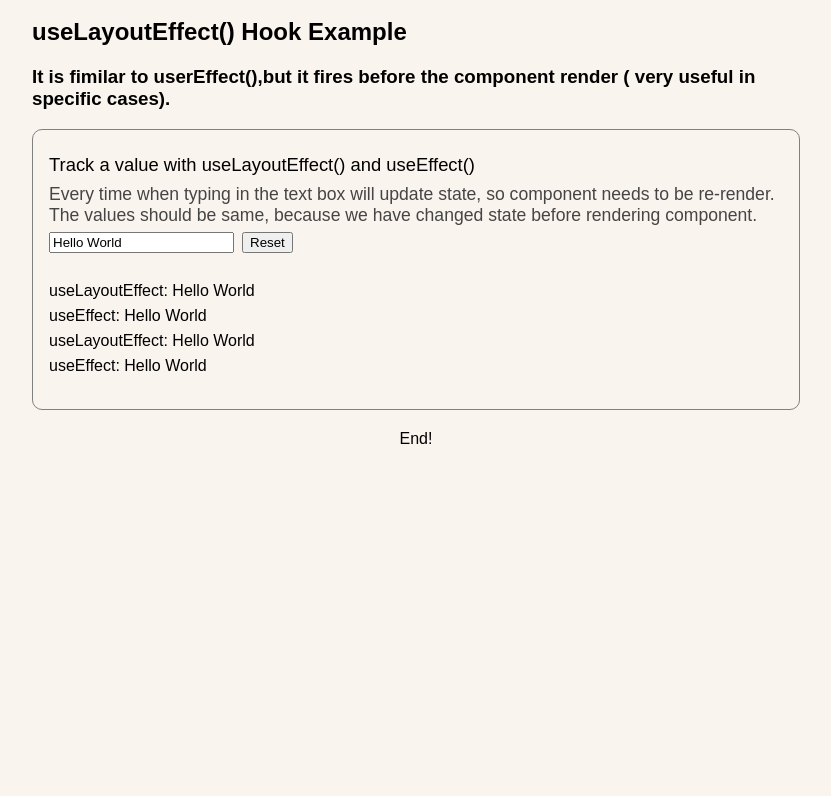
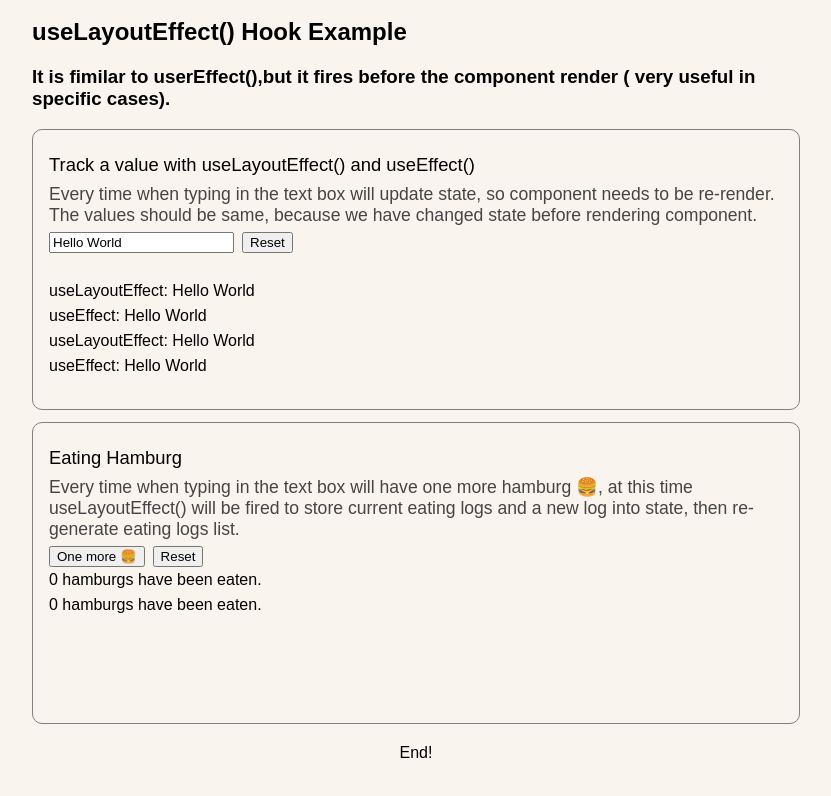
Before and after one commit to hwangblood/react-hooks-course, a React (Vite) app: page / in a window 1280 px wide. Shown: the part 1310-2106 px from the top of the page, without its empty margins (224-1055 px from the left). Before the commit the page ends 1828 px from the top, so only its background shows below. Built offline with nearby package versions, Linux system fonts and the light colour scheme; no server answers.

Commit message:
useLayoutEffect Hamburg Usecase

```diff
--- /dev/null
+++ b/src/components/usecases/useLayoutEffect/HamburgUsecase.jsx
@@ -0,0 +1,55 @@
+import { useState, useRef, useEffect, useLayoutEffect } from "react";
+import GutterRow from "../../GutterRow";
+
+const HamburgUsecase = () => {
+  const initialState = { hamburgCount: 0, hamburgLogs: [] };
+
+  const [hamburgCount, setHamburgCount] = useState(initialState.hamburgCount);
+  const [hamburgLogs, setHamburgLogs] = useState(initialState.hamburgLogs);
+
+  const boxRef = useRef(null);
+
+  useLayoutEffect(() => {
+    setHamburgLogs((prevLogs) => [
+      ...prevLogs,
+      `${hamburgCount} hamburgs have been eaten.`,
+    ]);
+  }, [hamburgCount]);
+
+  useEffect(() => {
+    boxRef.current.scrollTop = boxRef.current.scrollHeight;
+  }, [hamburgCount]);
+
+  const HandleEat = () => {
+    setHamburgCount(hamburgCount + 1);
+  };
+
+  const handleReset = () => {
+    setHamburgCount(initialState.hamburgCount);
+    setHamburgLogs(initialState.hamburgLogs);
+  };
+
+  return (
+    <>
+      <div>
+        <button onClick={HandleEat}>One more 🍔</button>
+        <GutterRow />
+        <button onClick={handleReset}>Reset</button>
+      </div>
+      <div
+        ref={boxRef}
+        style={{
+          overflowY: "scroll",
+          height: "140px",
+          lineHeight: "25px",
+        }}
+      >
+        {hamburgLogs.map((log, index) => (
+          <div key={index}>{log}</div>
+        ))}
+      </div>
+    </>
+  );
+};
+
+export default HamburgUsecase;
--- a/src/data.js
+++ b/src/data.js
@@ -1,5 +1,6 @@
 import HookExampleUsecaseContentSpacer from "./components/HookExampleUsecaseContentSpacer";
 import EffectUsecase from "./components/usecases/useEffect/EffectUsecase";
+import HamburgUsecase from "./components/usecases/useLayoutEffect/HamburgUsecase";
 import LayoutEffectUsecase from "./components/usecases/useLayoutEffect/LayoutEffectUsecase";
 import ReducerUsecase from "./components/usecases/useReducer/ReducerUsecase";
 import RefUsecase from "./components/usecases/useRef/RefUsecase";
@@ -68,6 +69,13 @@ const useLayoutEffectUsecases = [
       "Every time when typing in the text box will update state, so component needs to be re-render. The values should be same, because we have changed state before rendering component.",
     element: LayoutEffectUsecase,
   },
+  {
+    id: "eating-hamburg",
+    title: "Eating Hamburg",
+    description:
+      "Every time when typing in the text box will have one more hamburg 🍔, at this time useLayoutEffect() will be fired to store current eating logs and a new log into state, then re-generate eating logs list.",
+    element: HamburgUsecase,
+  },
 ];
 
 export default {
```
